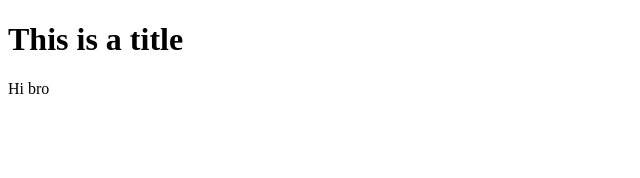
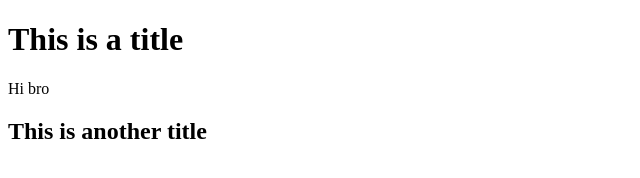
Before and after one commit to AdryDevItla/PeladoNerdCursoGit, a plain HTML site: page index.html in a window 1280 px wide. Shown: the whole page, without its empty margins (0-640 px from the left). Drawn offline with Linux system fonts and the light colour scheme.

Commit message:
Adding a p and a h2 tag to index.html

```diff
--- a/index.html
+++ b/index.html
@@ -9,5 +9,6 @@
 <body>
     <h1>This is a title</h1>
     <p>Hi bro</p>
+    <h2>This is another title</h2>
 </body>
 </html>
```
